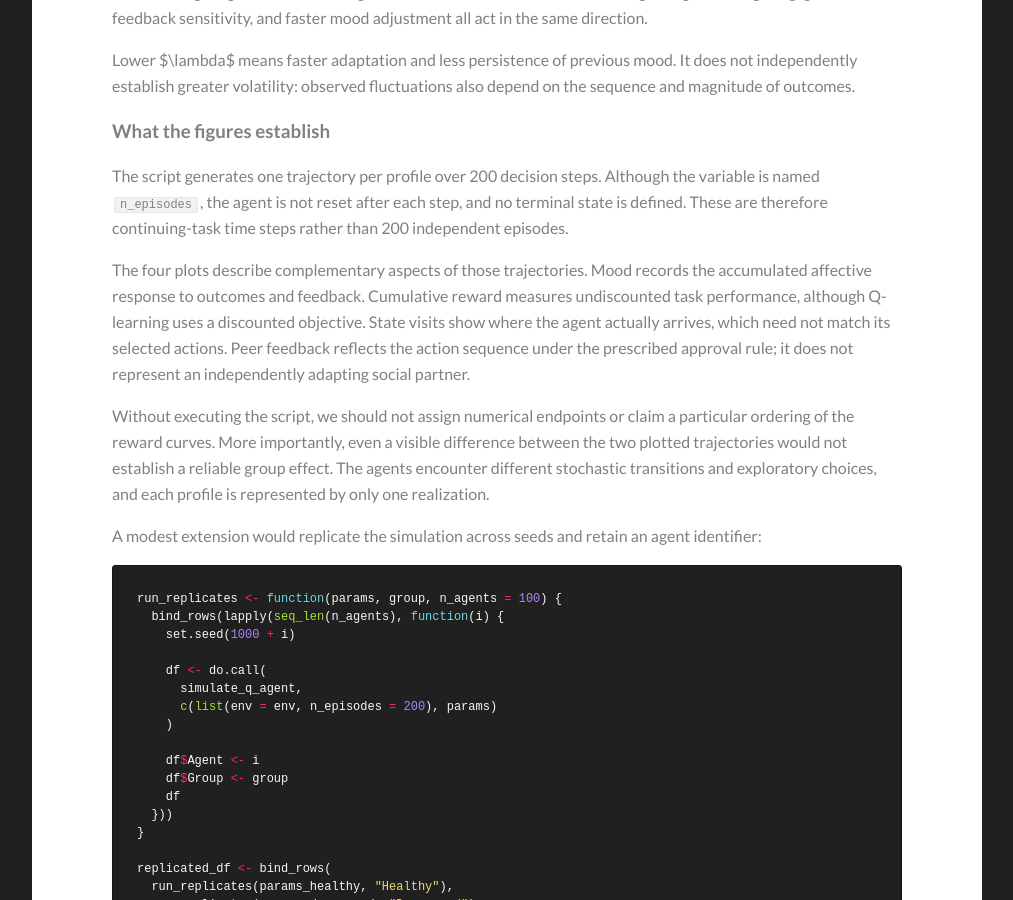
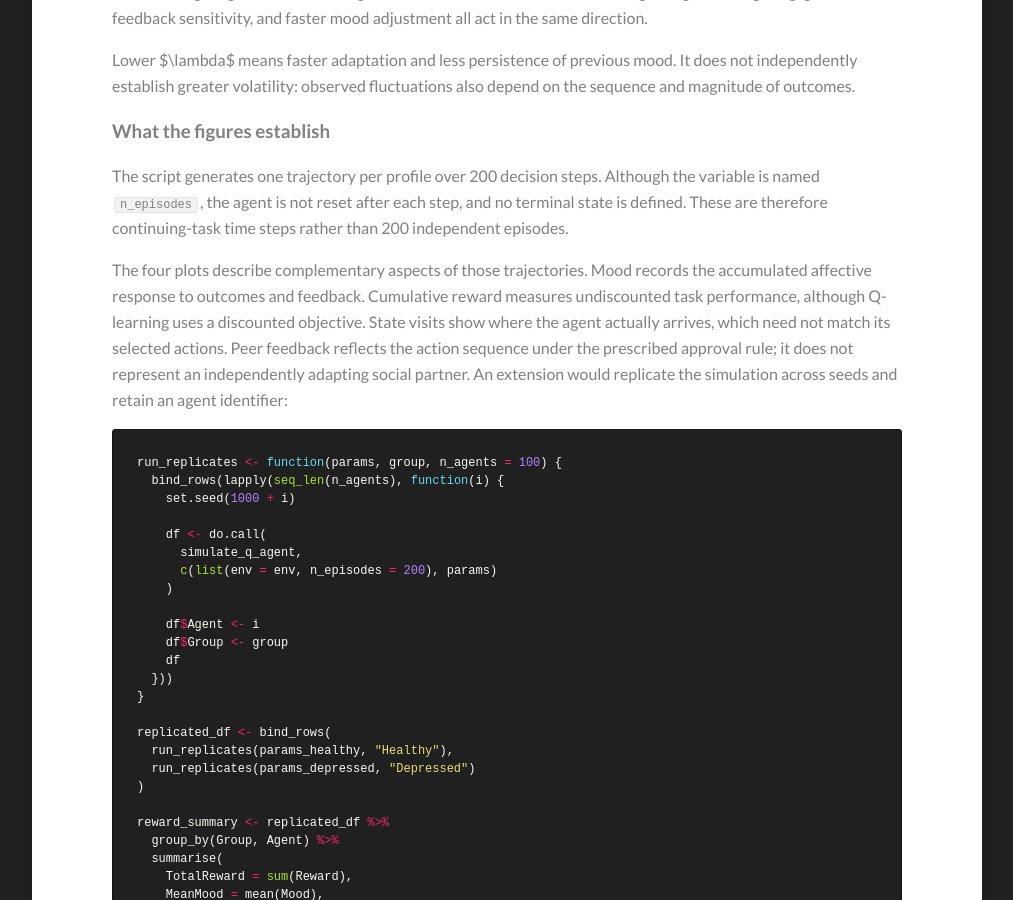
Before and after one commit to Kamran-Afzali/Kamran-Afzali.github.io, a Jekyll site: the page built from _posts/2026-10-05-Q-Learning_DEP__3.md, in a window 1280 px wide and 900 px high, scrolled down 7112 px. Shown: the whole window, without its empty margins (133-1146 px from the left). Built offline with Jekyll 4.4.1, drawn with Linux system fonts in a browser that asks for light colours; formulas are drawn with MathJax 3.

Commit message:
Update 2026-10-05-Q-Learning_DEP__3.md

````diff
--- a/_posts/2026-10-05-Q-Learning_DEP__3.md
+++ b/_posts/2026-10-05-Q-Learning_DEP__3.md
@@ -306,11 +306,7 @@ Lower $\lambda$ means faster adaptation and less persistence of previous mood. I
 
 The script generates one trajectory per profile over 200 decision steps. Although the variable is named `n_episodes`, the agent is not reset after each step, and no terminal state is defined. These are therefore continuing-task time steps rather than 200 independent episodes.
 
-The four plots describe complementary aspects of those trajectories. Mood records the accumulated affective response to outcomes and feedback. Cumulative reward measures undiscounted task performance, although Q-learning uses a discounted objective. State visits show where the agent actually arrives, which need not match its selected actions. Peer feedback reflects the action sequence under the prescribed approval rule; it does not represent an independently adapting social partner.
-
-Without executing the script, we should not assign numerical endpoints or claim a particular ordering of the reward curves. More importantly, even a visible difference between the two plotted trajectories would not establish a reliable group effect. The agents encounter different stochastic transitions and exploratory choices, and each profile is represented by only one realization.
-
-A modest extension would replicate the simulation across seeds and retain an agent identifier:
+The four plots describe complementary aspects of those trajectories. Mood records the accumulated affective response to outcomes and feedback. Cumulative reward measures undiscounted task performance, although Q-learning uses a discounted objective. State visits show where the agent actually arrives, which need not match its selected actions. Peer feedback reflects the action sequence under the prescribed approval rule; it does not represent an independently adapting social partner. An extension would replicate the simulation across seeds and retain an agent identifier:
 
 ``` r
 run_replicates <- function(params, group, n_agents = 100) {
````
